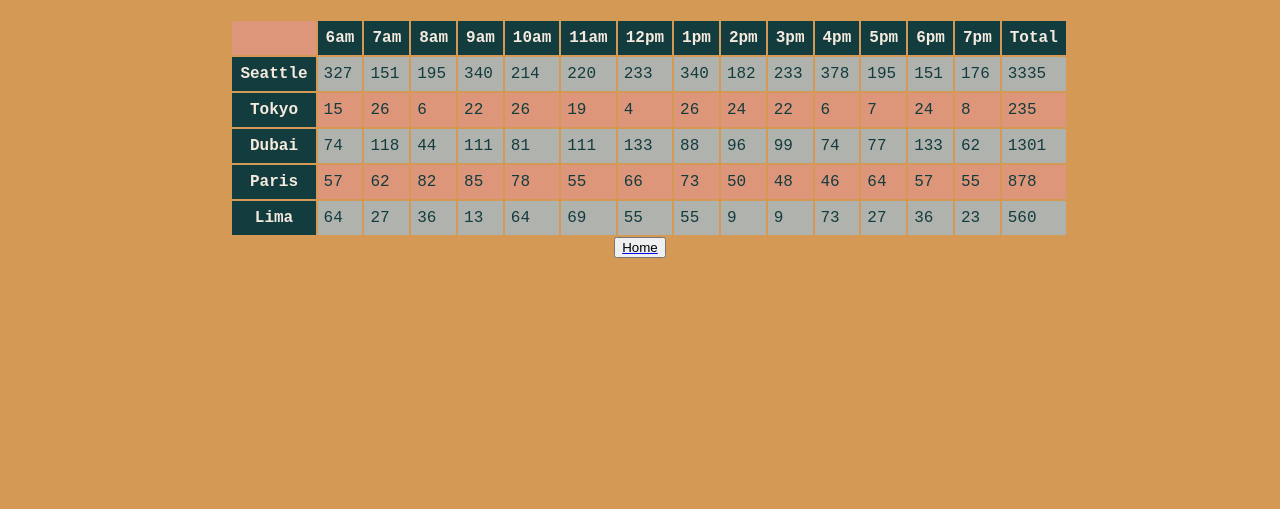
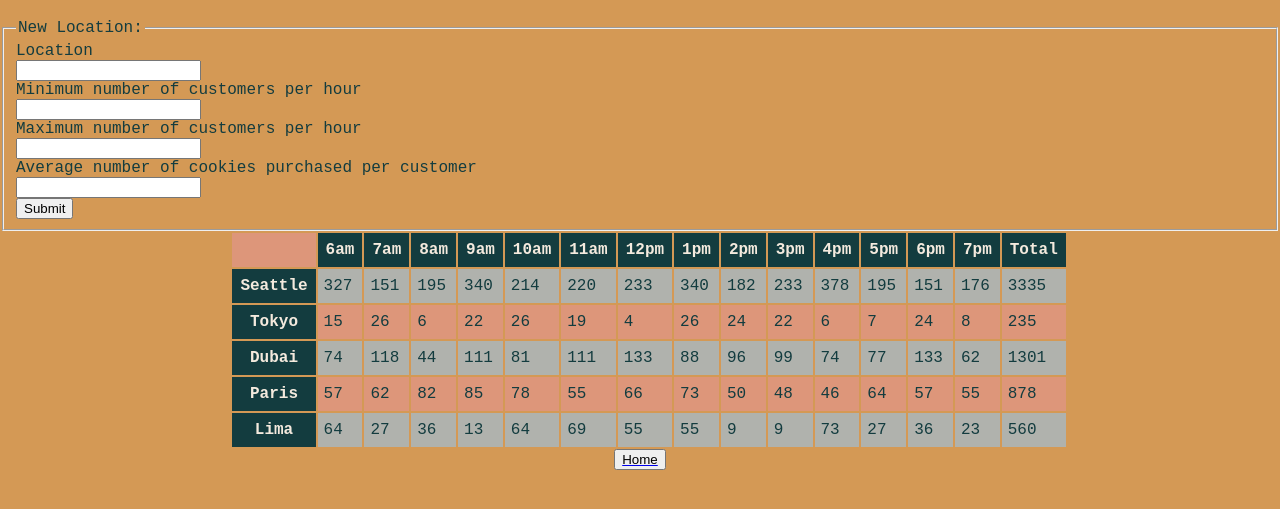
Before and after one commit to sarahibarron/cookie-stand, a plain HTML site: page sales.html in a window 1280 px wide. Shown: the part 231-740 px from the top of the page. Drawn offline with Linux system fonts and the light colour scheme.

Commit message:
new location function

```diff
--- a/app.js
+++ b/app.js
@@ -119,3 +119,19 @@ tokyo.render();
 dubai.render();
 paris.render();
 lima.render();
+
+// my form event listener
+const form = document.getElementById("newlocationform");
+
+form.addEventListener("submit", function (event) {
+  event.preventDefault();
+
+  const location = event.target.location.value;
+  const minCust = event.target.minCust.value;
+  const maxCust = event.target.maxCust.value;
+  const average = event.target.average.value;
+
+  const newLocation = new CookieStore(location, minCust, maxCust, average);
+
+  newLocation.render();
+});
--- a/sales.html
+++ b/sales.html
@@ -12,6 +12,20 @@
       <img src="./images/salmon.png" alt="Salmon Cookies Logo" id="salmon" />
       <h1>SALMON COOKIES - SALES</h1>
     </header>
+    <form id="newlocationform">
+      <fieldset>
+        <label>Location</label>
+        <legend>New Location:</legend>
+        <input name="location" />
+        <label>Minimum number of customers per hour</label>
+        <input name="minCust" />
+        <label>Maximum number of customers per hour</label>
+        <input name="maxCust" />
+        <label>Average number of cookies purchased per customer</label>
+        <input name="average" />
+        <button>Submit</button>
+      </fieldset>
+    </form>
     <table id="salesData"></table>
     <a href="https://sarahibarron.github.io/cookie-stand/">
       <button>Home</button>
--- a/style.css
+++ b/style.css
@@ -71,3 +71,7 @@ h3 {
   display: flex;
   justify-content: center;
 }
+
+input {
+  display: block;
+}
```
